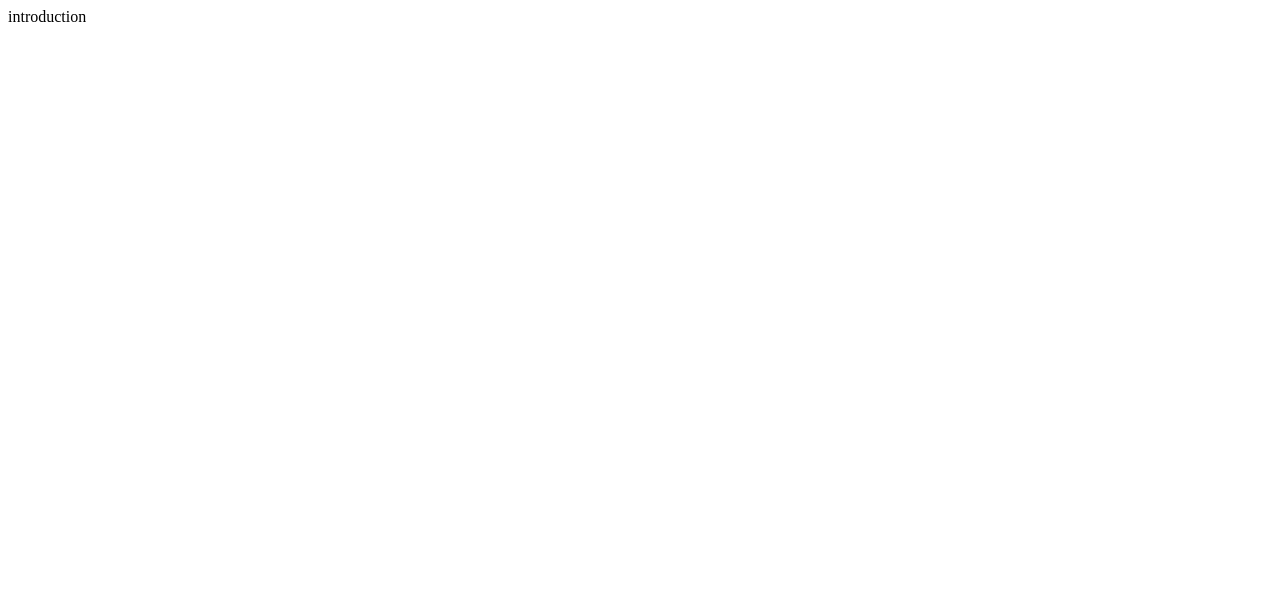
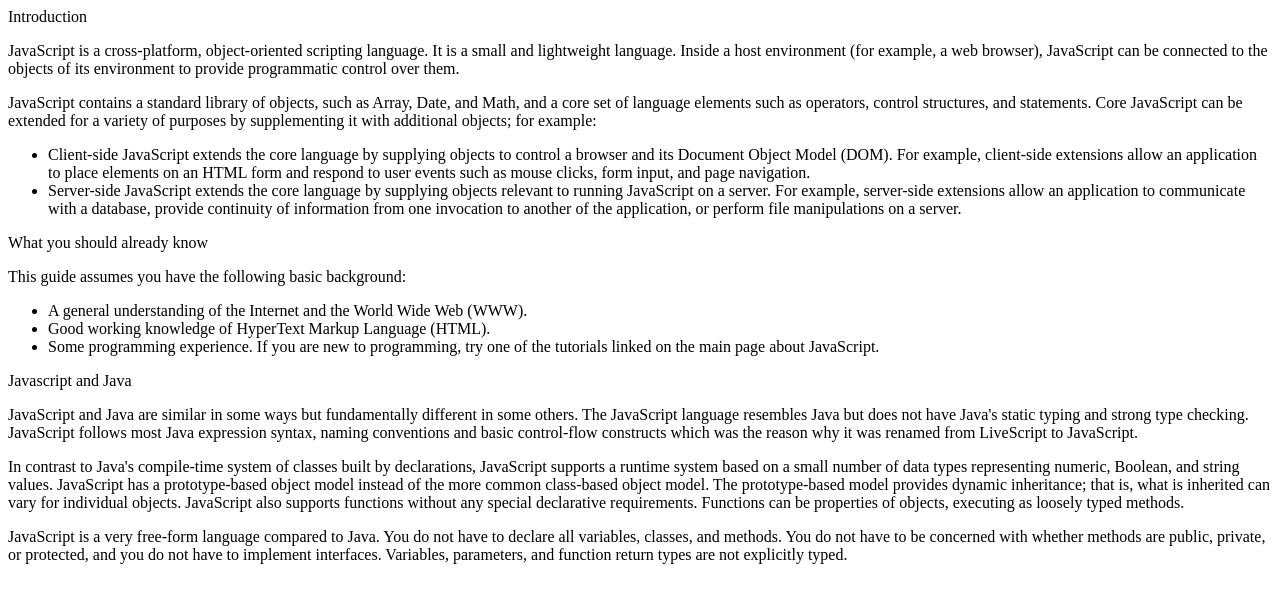
Before and after one commit to FRANCISALEKE/Technical-Documentation, a plain HTML site: page index.html in a window 1280 px wide. Drawn offline with Linux system fonts and the light colour scheme.

Commit message:
Added to each section element with the class of main-section an id that corresponds with the text of each header contained within it

```diff
--- a/index.html
+++ b/index.html
@@ -2,8 +2,95 @@
   <main id="main-doc">
   </main>
     <section class="main-section" id="introduction">
+      <header>Introduction</header>
+      <article>
+        <p>
+          JavaScript is a cross-platform, object-oriented scripting language. It
+        is a small and lightweight language. Inside a host environment (for
+        example, a web browser), JavaScript can be connected to the objects of
+        its environment to provide programmatic control over them.
+        </p>
 
+        <p>
+          JavaScript contains a standard library of objects, such as Array, Date,
+        and Math, and a core set of language elements such as operators, control
+        structures, and statements. Core JavaScript can be extended for a
+        variety of purposes by supplementing it with additional objects; for
+        example:
+        </p>
+
+      </p>
+    <ul>
+      <li>
+        Client-side JavaScript extends the core language by supplying objects
+        to control a browser and its Document Object Model (DOM). For example,
+        client-side extensions allow an application to place elements on an
+        HTML form and respond to user events such as mouse clicks, form input,
+        and page navigation.
+      </li>
+      <li>
+        Server-side JavaScript extends the core language by supplying objects
+        relevant to running JavaScript on a server. For example, server-side
+        extensions allow an application to communicate with a database,
+        provide continuity of information from one invocation to another of
+        the application, or perform file manipulations on a server.
+      </li>
+    </ul>
+      </article>
     </section>
-      <header>introduction</header>
+    <section class="main-section" id="what_you_should_already_know">
+      <header>What you should already know</header>
+      <article>
+        <p>This guide assumes you have the following basic background:</p>
+        <ul>
+        <li>
+          A general understanding of the Internet and the World Wide Web (WWW).
+        </li>
+        <li>Good working knowledge of HyperText Markup Language (HTML).</li>
+        <li>
+          Some programming experience. If you are new to programming, try one of
+          the tutorials linked on the main page about JavaScript.
+        </li>
+      </ul>
+      </article>
+    </section>
+    <section class="main-section" id="JavaScript_and_Java">
+      <header>Javascript and Java</header>
+      <article>
+        <p>
+          JavaScript and Java are similar in some ways but fundamentally different
+        in some others. The JavaScript language resembles Java but does not have
+        Java's static typing and strong type checking. JavaScript follows most
+        Java expression syntax, naming conventions and basic control-flow
+        constructs which was the reason why it was renamed from LiveScript to
+        JavaScript.
+        </p>
+
+        <p>
+          In contrast to Java's compile-time system of classes built by
+        declarations, JavaScript supports a runtime system based on a small
+        number of data types representing numeric, Boolean, and string values.
+        JavaScript has a prototype-based object model instead of the more common
+        class-based object model. The prototype-based model provides dynamic
+        inheritance; that is, what is inherited can vary for individual objects.
+        JavaScript also supports functions without any special declarative
+        requirements. Functions can be properties of objects, executing as
+        loosely typed methods.
+        </p>
+
+        <p>
+          JavaScript is a very free-form language compared to Java. You do not
+        have to declare all variables, classes, and methods. You do not have to
+        be concerned with whether methods are public, private, or protected, and
+        you do not have to implement interfaces. Variables, parameters, and
+        function return types are not explicitly typed.
+        </p>
+      </article>
+    </section>
+
+
+
+
+
   </main>
 </head>
```
